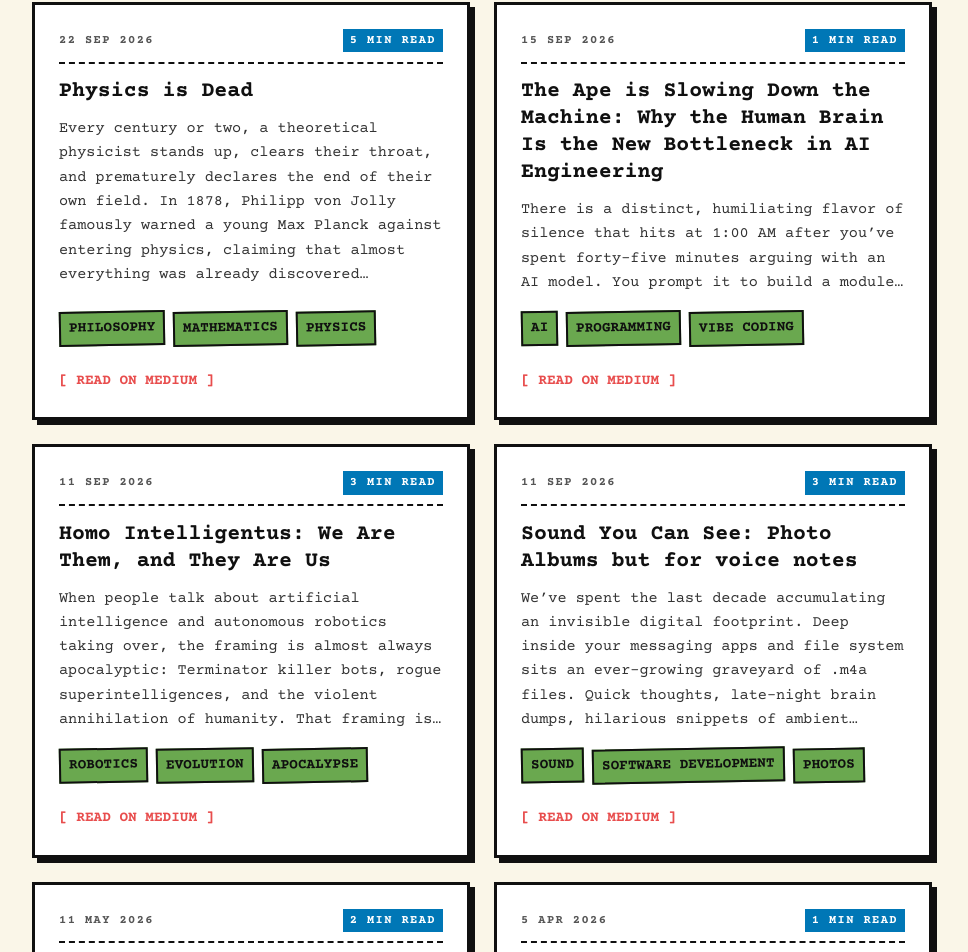
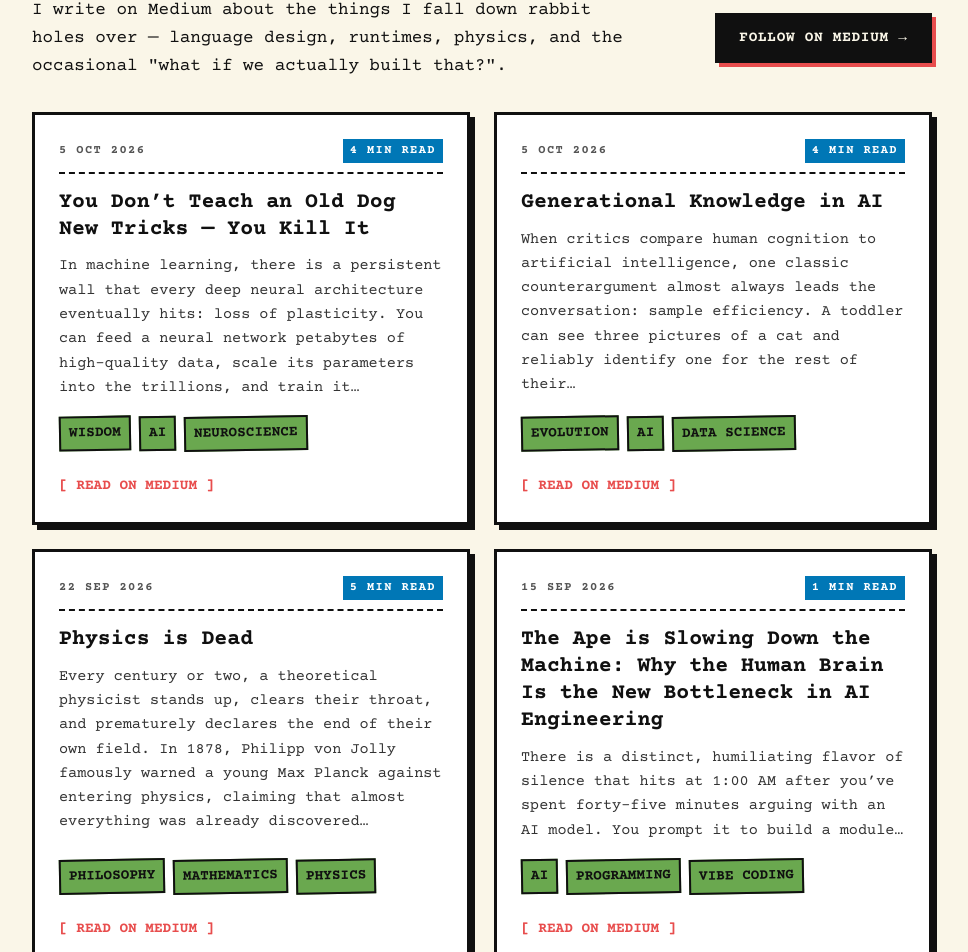
Before and after one commit to Toby-Query/portfolio, a SvelteKit app: page / in a window 1280 px wide. Shown: the part 3838-4790 px from the top of the page, without its empty margins (158-1126 px from the left). Built offline with nearby package versions, Linux system fonts and the light colour scheme; no server answers.

Commit message:
feat: add new articles to Medium snapshot and limit parsed articles to MAX_ARTICLES

```diff
--- a/src/lib/medium-snapshot.json
+++ b/src/lib/medium-snapshot.json
@@ -1,4 +1,30 @@
 [
+	{
+		"title": "You Don’t Teach an Old Dog New Tricks — You Kill It",
+		"link": "https://medium.com/@tendanifallain/you-dont-teach-an-old-dog-new-tricks-you-kill-it-64f23c2bdd8d",
+		"date": "2026-10-05T13:17:03.000Z",
+		"dateLabel": "5 OCT 2026",
+		"readingTime": "4 MIN READ",
+		"tags": [
+			"WISDOM",
+			"AI",
+			"NEUROSCIENCE"
+		],
+		"excerpt": "In machine learning, there is a persistent wall that every deep neural architecture eventually hits: loss of plasticity. You can feed a neural network petabytes of high-quality data, scale its parameters into the trillions, and train it…"
+	},
+	{
+		"title": "Generational Knowledge in AI",
+		"link": "https://medium.com/@tendanifallain/generational-knowledge-in-ai-87b9cfcff425",
+		"date": "2026-10-05T08:14:55.000Z",
+		"dateLabel": "5 OCT 2026",
+		"readingTime": "4 MIN READ",
+		"tags": [
+			"EVOLUTION",
+			"AI",
+			"DATA SCIENCE"
+		],
+		"excerpt": "When critics compare human cognition to artificial intelligence, one classic counterargument almost always leads the conversation: sample efficiency. A toddler can see three pictures of a cat and reliably identify one for the rest of their…"
+	},
 	{
 		"title": "Physics is Dead",
 		"link": "https://medium.com/@tendanifallain/physics-is-dead-b4c50fb973cc",
@@ -50,83 +76,5 @@
 			"PHOTOS"
 		],
 		"excerpt": "We’ve spent the last decade accumulating an invisible digital footprint. Deep inside your messaging apps and file system sits an ever-growing graveyard of .m4a files. Quick thoughts, late-night brain dumps, hilarious snippets of ambient…"
-	},
-	{
-		"title": "Is Starlink the future of MMOs?",
-		"link": "https://medium.com/@tendanifallain/is-starlink-the-future-of-mmos-a3eff4f68a60",
-		"date": "2026-05-11T15:57:34.000Z",
-		"dateLabel": "11 MAY 2026",
-		"readingTime": "2 MIN READ",
-		"tags": [
-			"ANIME",
-			"STARLINK",
-			"PHYSICS"
-		],
-		"excerpt": "For decades, the dream of a Sword Art Online (SAO) style virtual world — a singular, persistent digital reality where thousands of players interact without borders — has been dismissed as a technical impossibility. The culprit wasn’t just…"
-	},
-	{
-		"title": "Quidditch Isn’t Fiction Anymore",
-		"link": "https://medium.com/@tendanifallain/quidditch-isnt-fiction-anymore-46fd2bc78f13",
-		"date": "2026-04-05T08:11:43.000Z",
-		"dateLabel": "5 APR 2026",
-		"readingTime": "1 MIN READ",
-		"tags": [
-			"HARRY POTTER",
-			"AI",
-			"ROBOTICS"
-		],
-		"excerpt": "Quidditch has always felt impossible, players flying, objects moving unpredictably, chaos in three dimensions. It belonged to fantasy. Not anymore. We now have drones that can track targets, avoid obstacles, coordinate in swarms, and react…"
-	},
-	{
-		"title": "Why the Universe is a Calculation of a Fake Beginning",
-		"link": "https://medium.com/@tendanifallain/why-the-universe-is-a-calculation-of-a-fake-beginning-73bed433a94b",
-		"date": "2026-01-02T07:38:43.000Z",
-		"dateLabel": "2 JAN 2026",
-		"readingTime": "5 MIN READ",
-		"tags": [
-			"INFORMATION THEORY",
-			"PHILOSOPHY",
-			"PHYSICS"
-		],
-		"excerpt": "There is a quiet assumption buried deep inside modern physics, so familiar that we rarely stop to question it. The assumption is called information conservation. More formally, it comes from a principle known as unitarity. But stripped of…"
-	},
-	{
-		"title": "Why JavaScript Needed Arrow Functions",
-		"link": "https://medium.com/@tendanifallain/why-javascript-needed-arrow-functions-9e15ab00b241",
-		"date": "2025-12-23T00:10:50.000Z",
-		"dateLabel": "23 DEC 2025",
-		"readingTime": "3 MIN READ",
-		"tags": [
-			"INTERPRETERS",
-			"WEB DEVELOPMENT",
-			"PROGRAMMING"
-		],
-		"excerpt": "In programming, there are two fundamental ways to decide what a name refers to: Lexical scoping — names are resolved based on where the code is written. You can read the file and understand what happens. Dynamic scoping — names are…"
-	},
-	{
-		"title": "Deno 2.0 and the return of package.json",
-		"link": "https://medium.com/@tendanifallain/deno-2-0-and-the-return-of-package-json-28d5ea82fa5a",
-		"date": "2025-12-21T20:36:00.000Z",
-		"dateLabel": "21 DEC 2025",
-		"readingTime": "2 MIN READ",
-		"tags": [
-			"WEB DEVELOPMENT",
-			"JAVASCRIPT",
-			"PROGRAMMING"
-		],
-		"excerpt": "When Deno first launched, the pitch was radical: “No configuration files. No manifests. Just code.” In Ryan Dahl’s vision, if you wanted to use a library, you simply pointed to its URL. It was beautiful. It was clean. It was exactly how…"
-	},
-	{
-		"title": "Node_modules was a mistake, why Deno needed to exist",
-		"link": "https://medium.com/@tendanifallain/node-modules-was-a-mistake-why-deno-needed-to-exist-7f6a153c3315",
-		"date": "2025-12-21T19:43:54.000Z",
-		"dateLabel": "21 DEC 2025",
-		"readingTime": "3 MIN READ",
-		"tags": [
-			"DENO",
-			"WEB DEVELOPMENT",
-			"JAVASCRIPT"
-		],
-		"excerpt": "Credit where it’s due: before I moved to Node, I had dealt with multiple package managers, but I never really paid attention to them. They were just magical background processes. npm changed that. It was the first time I had to look under…"
 	}
 ]
--- a/src/lib/medium.ts
+++ b/src/lib/medium.ts
@@ -15,6 +15,9 @@ export type Article = {
 
 export const MEDIUM_PROFILE = 'https://medium.com/@tendanifallain';
 export const MEDIUM_FEED = 'https://medium.com/feed/@tendanifallain';
+
+// Only the newest posts are shown; older ones drop off the page.
+export const MAX_ARTICLES = 6;
 
 const WORDS_PER_MINUTE = 200;
 const MONTHS = ['JAN', 'FEB', 'MAR', 'APR', 'MAY', 'JUN', 'JUL', 'AUG', 'SEP', 'OCT', 'NOV', 'DEC'];
@@ -74,7 +77,7 @@ function truncate(text: string, limit: number): string {
 }
 
 export function parseFeed(xml: string): Article[] {
-	const items = xml.match(/<item>[\s\S]*?<\/item>/g) ?? [];
+	const items = (xml.match(/<item>[\s\S]*?<\/item>/g) ?? []).slice(0, MAX_ARTICLES);
 
 	return items.map((item) => {
 		const title = tagText(item, 'title');
--- a/src/routes/+page.svelte
+++ b/src/routes/+page.svelte
@@ -56,6 +56,15 @@
     };
 
     const PROJECTS = [
+        {
+            name: 'CRASHAI',
+            year: '2026',
+            language: 'PYTHON',
+            description:
+                'Your car can brake each wheel on its own; you can\'t. A neural network takes over in the last second before a crash, steering and braking each wheel separately, and halves crashes compared with a scripted swerve.',
+            tags: ['PYTHON', 'REINFORCEMENT LEARNING', 'SIMULATION', 'AUTOMOTIVE'],
+            link: 'https://github.com/Mukhunyeledzi-Muthuphei/CrashAI'
+        },
         {
             name: 'WCU — WITS CUDA EMULATOR',
             year: '2026',
```
